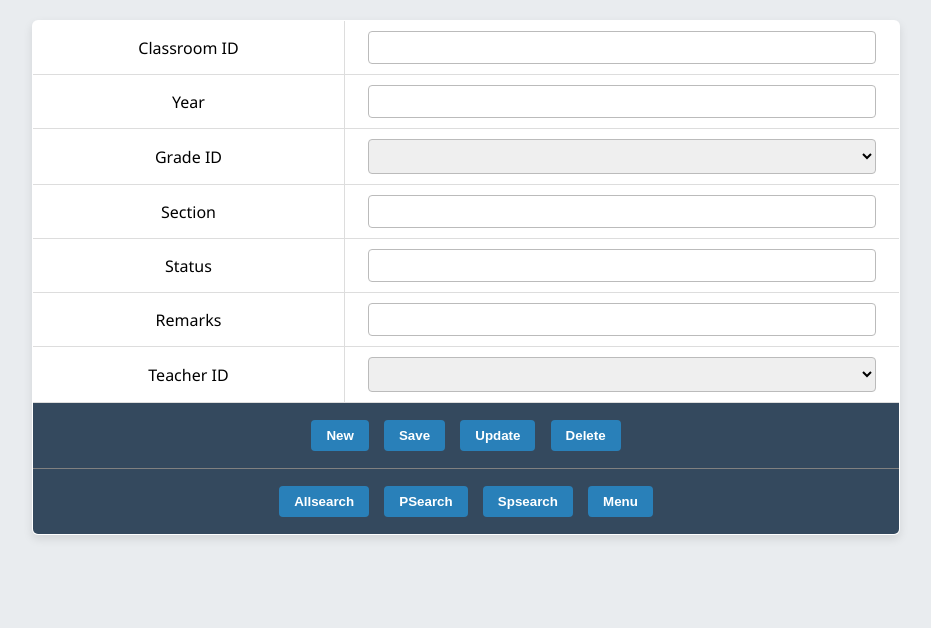
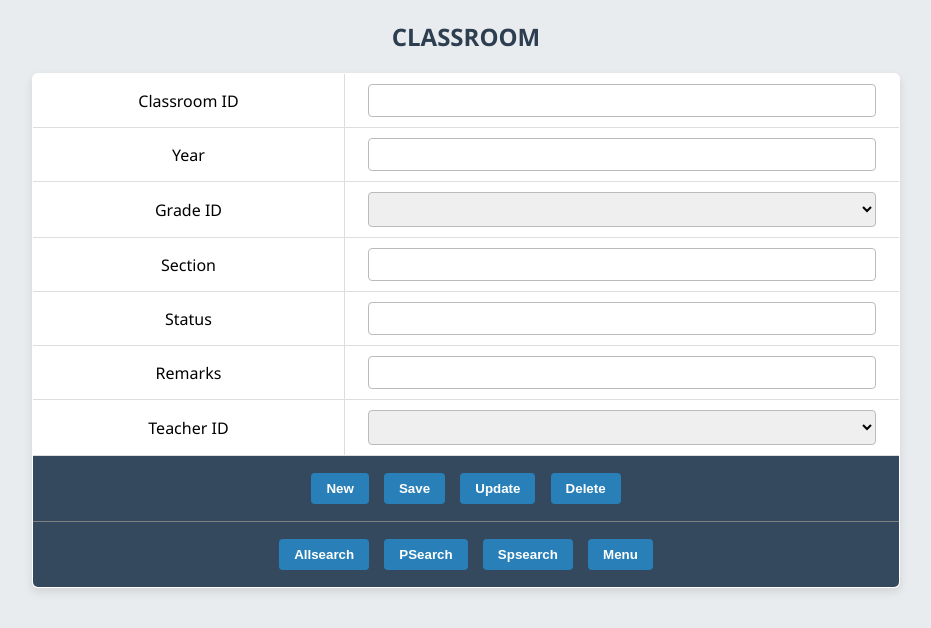
Before and after one commit to shrutidevelops/School-Management-System, a PHP site: page /classroom.php in a window 1280 px wide. Shown: the top 628 px of the page, without its empty margins (174-1105 px from the left). Run offline with PHP 8.4, Linux system fonts and the light colour scheme; data that the repository does not hold is empty.

Commit message:
Update classroom.php

```diff
--- a/classroom.php
+++ b/classroom.php
@@ -271,6 +271,7 @@ input[type="submit"]:hover, input[type="button"]:hover {
 
 echo '<form name=f method=post action=classroom.php>
 <body>
+<h2 align="center">CLASSROOM</h2>
 <table border=1 align=center>
 <tr>
     <td>Classroom ID</td>
```
